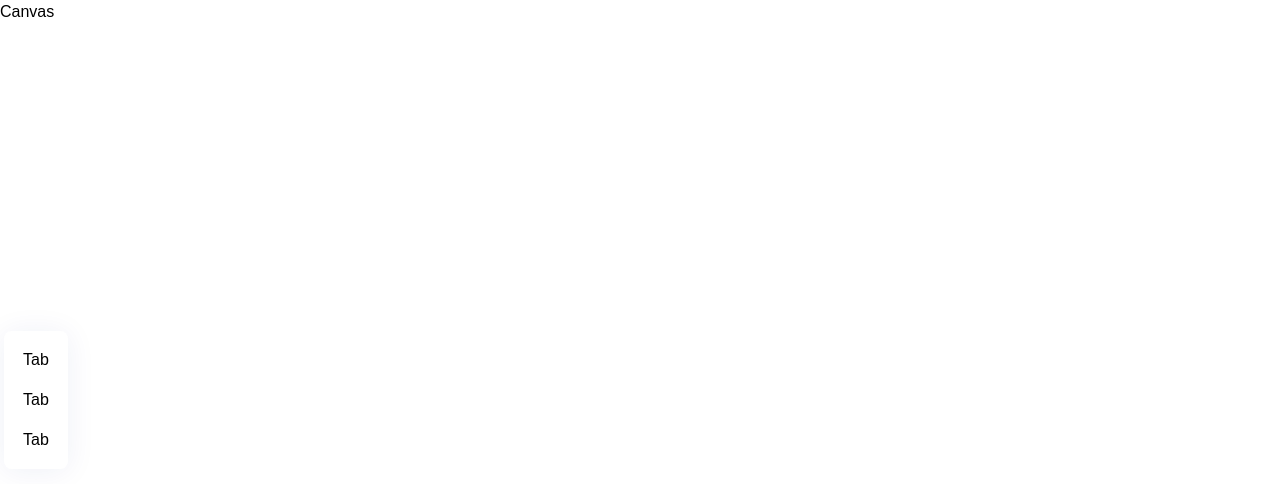
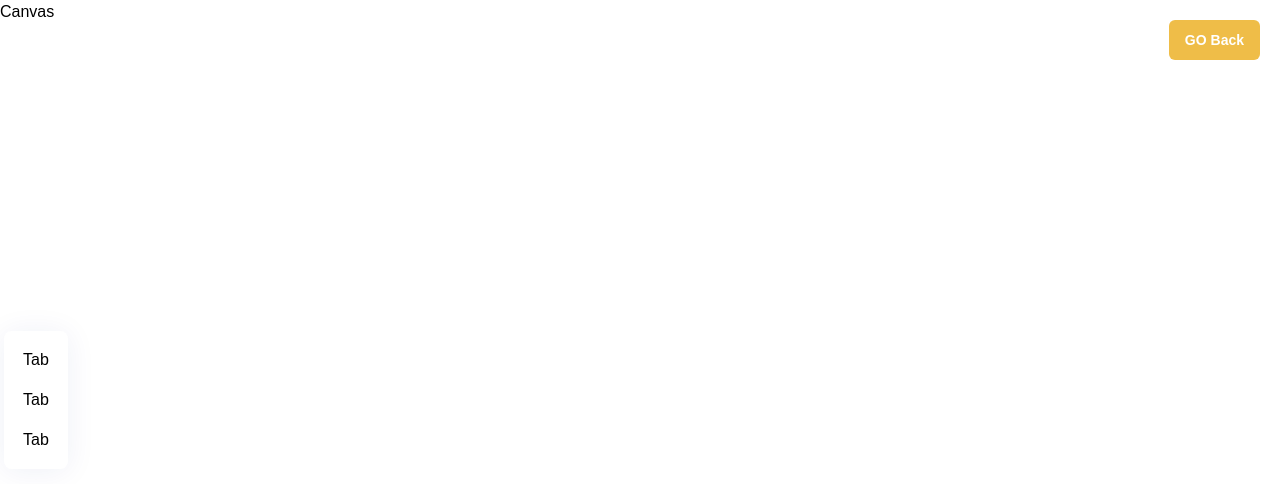
Before and after one commit to stackj007/threejs, a React (Vite) app: page / in a window 1280 px wide. Both pictures are taken after a click on the button "Customize It". Shown: the top 484 px of the page. Built offline with nearby package versions, Linux system fonts and the light colour scheme; a web font is replaced by a local one.

Commit message:
Go back button

```diff
--- a/src/pages/Customizer.jsx
+++ b/src/pages/Customizer.jsx
@@ -33,6 +33,7 @@
   return (
     <AnimatePresence>
       {!snap.intro && (
+        <>
           <motion.div
             key="custom"
             className="absolute top-0 left-0 "
@@ -50,6 +51,19 @@
               </div>
             </div>
           </motion.div>
+
+          <motion.div
+            className="absolute z-10 top-5 right-5"
+            {...fadeAnimation}
+          >
+            <CustomButton
+              type="filled"
+              title="GO Back"
+              handleClick={() => (state.intro = true)}
+              customStyles="w-fit px-4 py-2.5 font-bold text-sm"
+            />
+          </motion.div>
+        </>
       )}
     </AnimatePresence>
   )
```
Lines whose indentation alone changed are shown as unchanged.
